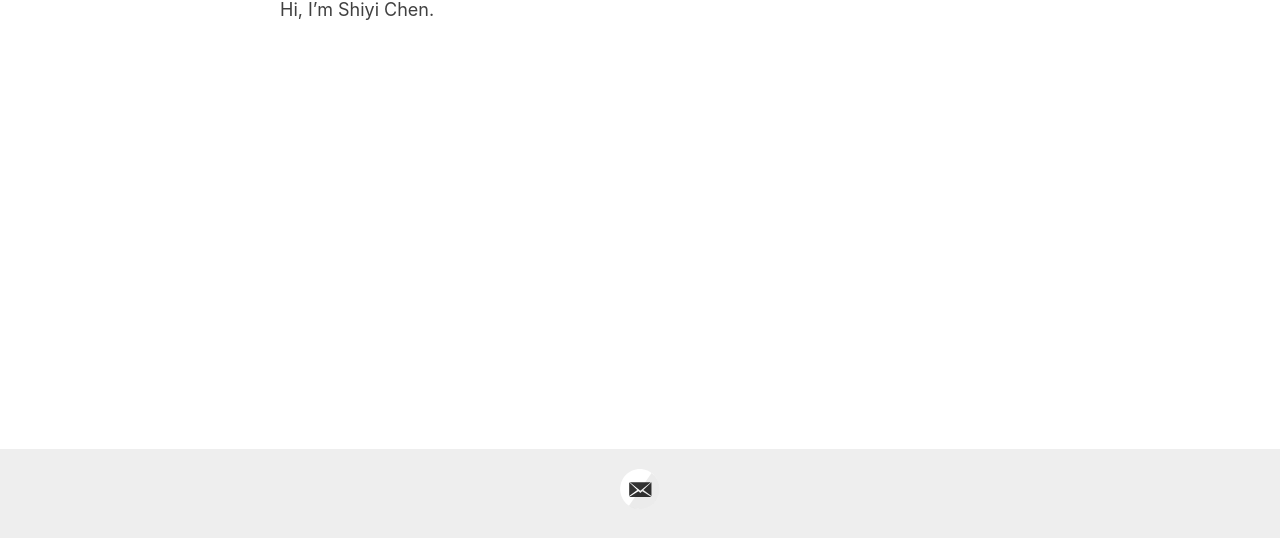
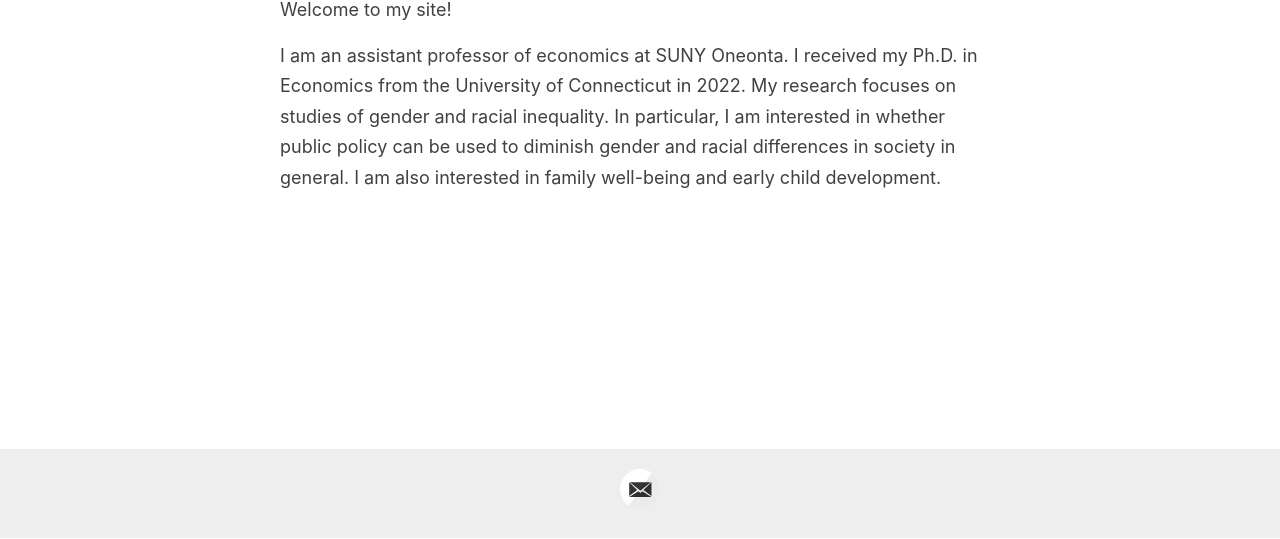
Before and after one commit to shiyi007/ShiyiChen, a Jekyll site: the page built from 404.md, in a window 1280 px wide. Shown: the part 362-901 px from the top of the page. Built offline with Jekyll 4.4.1, drawn with Linux system fonts in a browser that asks for light colours.

Commit message:
about me.md

```diff
--- a/404.md
+++ b/404.md
@@ -3,6 +3,8 @@ layout: page
 title: About me
 ---
 
-![My Photo](/images/CV-photo.jpg){:style="max-width: 200px; border-radius: 50%;"}
+![My Photo](/images/CV-photo.JPG){:style="max-width: 200px; border-radius: 50%;"}
 
-Hi, I’m Shiyi Chen.
+Welcome to my site!
+
+I am an assistant professor of economics at SUNY Oneonta. I received my Ph.D. in Economics from the University of Connecticut in 2022. My research focuses on studies of gender and racial inequality. In particular, I am interested in whether public policy can be used to diminish gender and racial differences in society in general. I am also interested in family well-being and early child development.
```
